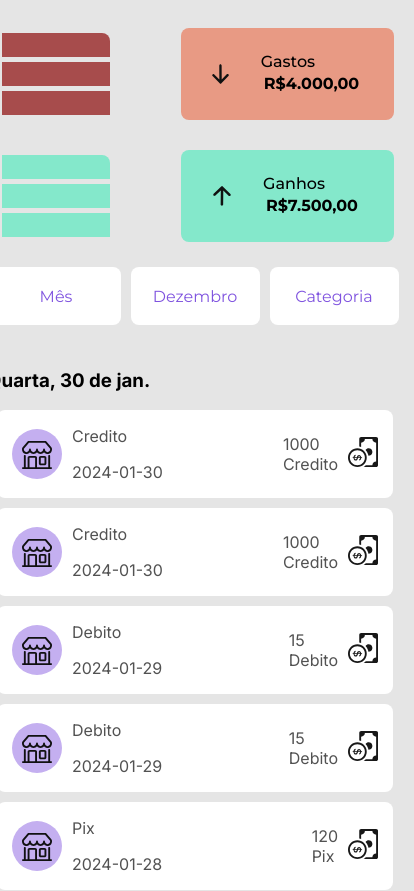
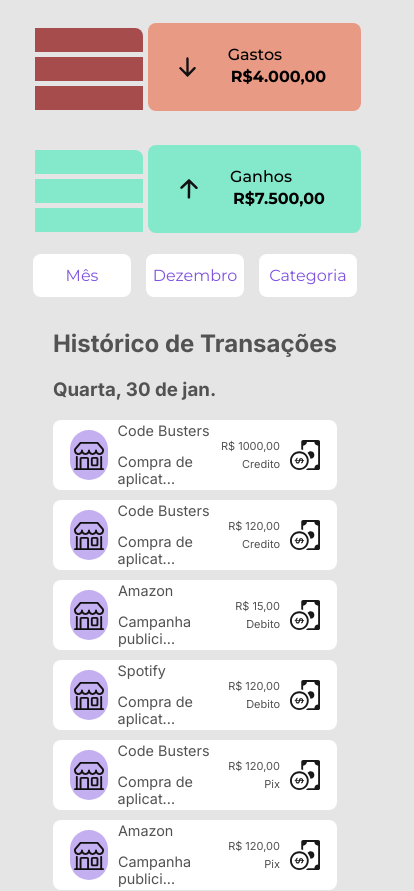
Before and after one commit to gustavoscarl/ProjetoHackadev-CodeBusters, an Angular app in the folder frontend/: page / in a window 390 px wide. Shown: the top 891 px of the page, 414 px wide, since content can reach past the window. Built offline with nearby package versions, Linux system fonts and the light colour scheme.

Commit message:
Responsividade concluida

```diff
--- a/frontend/src/app/app.routes.ts
+++ b/frontend/src/app/app.routes.ts
@@ -1,3 +1,5 @@
 import { Routes } from '@angular/router';
 
-export const routes: Routes = [];
+export const routes: Routes = [
+
+];
--- a/frontend/src/app/componentes/historico/historico.component.css
+++ b/frontend/src/app/componentes/historico/historico.component.css
@@ -27,15 +27,17 @@
     display: grid;
     grid-template-columns: 1fr 1fr 1fr;
     grid-template-rows: 2fr 1fr 2fr;
-    margin: 5px;
+    margin-inline: auto;
+    align-content: center;
     grid-template-areas:
     "gastos gastos gastos"
-    "filtro filtro filtro"
+    "filtro filtro filtro";
 }
 
 @media screen and (max-width: 870px), (max-height: 710px){
     .info{
         display: flex;
+        flex-wrap: wrap;
     }
 }
 
@@ -43,6 +45,7 @@
     grid-area: gastos;
     display: flex;
     flex-direction: column;
+    justify-content: space-between;
     font-family: "Montserrat", sans-serif;
 }
 
@@ -114,22 +117,28 @@
     display: flex;
     align-items: center;
     justify-content: space-evenly;
-    min-width: 213px;
-    min-height: 88px;
+    width: 213px;
+    height: 88px;
     border-radius: 8px;
     background-color: var(--red300);
 }
 
+@media (max-width: 375px){
+     .gastosEganhos{
+        width: 95%;
+    }
+}
 
 .ganhos-dir {
     display: flex;
     align-items: center;
     justify-content: space-evenly;
-    min-width: 213px;
-    min-height: 88px;
+    width: 213px;
+    height: 88px;
     border-radius: 8px;
     background-color: var(--green300);
 }
+
 
 .gastos-dir > img,
 .ganhos-dir > img {
@@ -137,43 +146,50 @@
     height: 20px;
 }
 
-
 /* PARTE DE BAIXO LADO ESQUERDO */
 
 .pesquisa {
     display: flex;
-    flex-direction: column;
     align-items: center;
     grid-area: filtro;
+    margin-inline: auto;
+    gap: 15px;
 }
+
 
 .filtro {
     display: flex;
-    margin: 5px;
-    justify-content: space-between;
+    justify-content: center;
+    align-items: center;
+    margin: 5px auto;
+    width: 121px;
+    height: 50px;
+    background-color: white;
+    border-radius: 8px;
 }
 
 .filtro > p {
     display: flex;
-    width: 121px;
-    height: 50px;
-    background-color: white;
+    justify-content: center;
     color: var(--purple700);
-    border-radius: 8px;
-    padding: 4px;
-    margin: 5px;
-    justify-content: center;
-    align-items: center;
 }
 
 .icone {
     display: flex;
+    justify-content: center;
     align-items: center;
+    margin: 15px;
 }
 
-@media screen and (max-width: 480px), (max-height: 710px) {
+@media screen and (max-width: 520px), (max-height: 710px) {
     .icone {
          display: none;
+    }
+    .filtro {
+        display: flex;
+        width: 98px;
+        height: 43px;
+        margin: 2px auto;
     }
 }
 
@@ -213,6 +229,7 @@
     color: var(--gray700);
     justify-content: space-around;
     transition: 0.5s;
+    margin-inline: auto;
 }
 
 .transationcard:hover {
@@ -222,8 +239,23 @@
 .card {
     display: flex;
     justify-content: space-between;
-    min-width: 366px;
-    min-height: 82px;
+    width: 366px;
+    height: 82px;
+}
+
+@media screen and (max-width: 520px) {
+    .card {
+        max-width: 250px;
+        max-height: 70px;
+    }
+}
+
+.data {
+    color: var(--gray700);
+}
+
+.textoCard {
+    font-size: clamp(0.9rem, 2vw, 1rem);
 }
 
 .resumo {
@@ -234,17 +266,30 @@
 }
 
 .valor {
-    display: flex;
+    display: grid;
+    width: 130px;
+    grid-template-columns: 1fr 30px;
+    grid-template-rows: 1fr 1fr;
+    grid-template-areas: "info icon"
+    "info icon";
     gap: 10px;
+    justify-items: end;
     align-items: center;
+    font-size: 11px;
 }
 
 .infoCardDir {
-    display: flex;
-    flex-direction: column;
-    justify-content: center;
+    grid-area: info;
+    display: grid;
+    justify-items: end;
+    gap: 4px;
 }
 
+.iconeDir {
+    grid-area: icon;
+    width: 30px;
+    height: 30px;
+}
 
 
 #img{
--- a/frontend/src/app/componentes/historico/historico.component.html
+++ b/frontend/src/app/componentes/historico/historico.component.html
@@ -43,13 +43,19 @@
             <div class="pesquisa">
                 <div class="filtro">
                     <p> Mês </p>
+                </div>
+                <div class="filtro">
                     <p> Dezembro </p>
+                </div>
+                <div class="filtro">
                     <p> Categoria </p>
                 </div>
-                <div class="icone">
-                    <img src="../../../assets/calendario 1.svg" alt="Filtro calendario">
-                </div>
             </div>
+
+            <div class="icone">
+                <img src="../../../assets/calendario 1.svg" alt="Filtro calendario">
+            </div>
+
         </div>
     </div>
 
@@ -57,6 +63,7 @@
 
 
     <div class="historico">
+
         <!-- <button (click)="filtroAno(2024)" class="button">Filtrar por 2024</button> -->
 
         <div class="filtros">
@@ -67,13 +74,14 @@
                     </div>
                     <div class="texto">
                         <p>  {{ t.data  }} </p>
-                        <p>  {{ t.tipo }} </p>
+                        <p>  {{ t.nome }} </p>
                     </div>
                 </div>
         </div>
 
         <!-- CARD HISTÓRICO DE TRANSAÇÕES -->
         <div class="data">
+            <h2>Histórico de Transações</h2>
             <h3> Quarta, 30 de jan. </h3>
         </div>
 
@@ -83,9 +91,9 @@
                     <div id="img">
                         <img src="../../../assets/Shop.svg" alt="">
                     </div>
-                    <div class="texto">
-                        <p>  {{ t.tipo  }}  </p>
-                        <p>  {{ t.data  }}  </p>
+                    <div class="textoCard">
+                        <p>  {{ t.nome  }}  </p>
+                        <p>  {{ t.descricao  }}  </p>
                     </div>
                 </div>
                 <div class="valor">
--- a/frontend/src/app/componentes/historico/historico.component.ts
+++ b/frontend/src/app/componentes/historico/historico.component.ts
@@ -23,12 +23,12 @@ export class HistoricoComponent {
 
     // Vetor de transacões - Onde as transações ficarão armazenadas no momento (sem backend)
   transacoes: Transacao[] = [
-    { tipo:'Pix', valor:120, contaDestino:123123, data:'2024-01-28'},
-    { tipo:'Debito', valor:15, contaDestino:111111, data:'2024-01-29'},
-    { tipo:'Credito', valor:1000, contaDestino:222222, data:'2024-01-30'},
-    { tipo:'Pix', valor:120, contaDestino:123123, data:'2024-01-28'},
-    { tipo:'Debito', valor:15, contaDestino:111111, data:'2024-01-29'},
-    { tipo:'Credito', valor:1000, contaDestino:222222, data:'2024-01-30'},
+    { nome:'Code Busters', descricao:'Compra de aplicat...', tipo:'Pix', valor:'R$ 120,00', contaDestino:123123, data:'2024-01-28'},
+    { nome:'Amazon', descricao:'Campanha publici...', tipo:'Debito', valor:'R$ 15,00', contaDestino:111111, data:'2024-01-29'},
+    { nome:'Code Busters', descricao:'Compra de aplicat...', tipo:'Credito', valor:'R$ 1000,00', contaDestino:222222, data:'2024-01-30'},
+    { nome:'Amazon', descricao:'Campanha publici...', tipo:'Pix', valor:'R$ 120,00', contaDestino:123123, data:'2024-01-28'},
+    { nome:'Spotify', descricao:'Compra de aplicat...', tipo:'Debito', valor:'R$ 120,00', contaDestino:111111, data:'2024-01-29'},
+    { nome:'Code Busters', descricao:'Compra de aplicat...', tipo:'Credito', valor:'R$ 120,00', contaDestino:222222, data:'2024-01-30'},
     ];
 
   // FUNÇÃO QUE ADICIONA A TRANSAÇÃO NO VETOR DO HISTÓRICO.
--- a/frontend/src/app/modelo/Transacoes.ts
+++ b/frontend/src/app/modelo/Transacoes.ts
@@ -1,8 +1,10 @@
 // Interface
 export interface Transacao {
     // Atributos
+    nome?:string;
+    descricao?:string;
     tipo?:string;
-    valor?:number;
+    valor?:string;
     contaDestino?:number;
     data:Date|string;
 }
```
